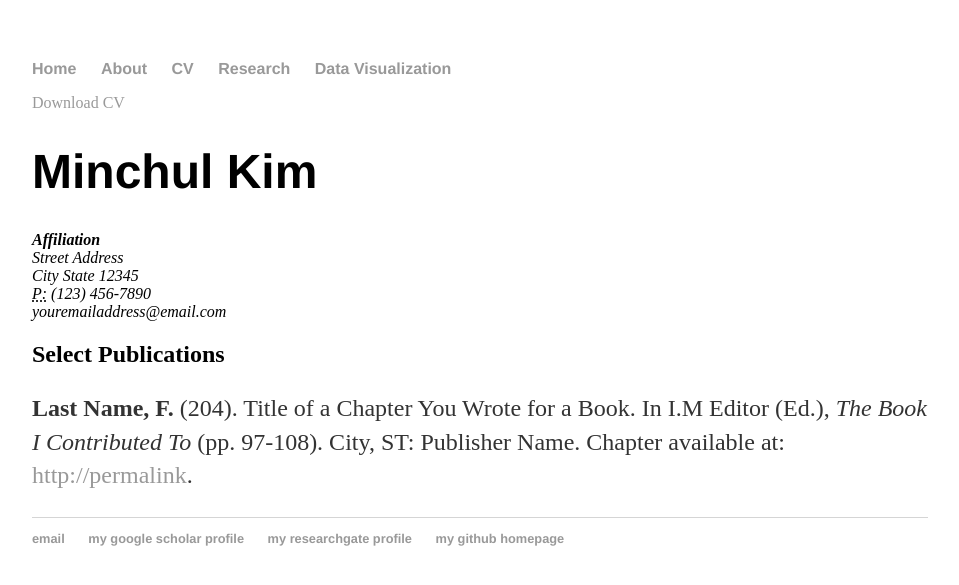
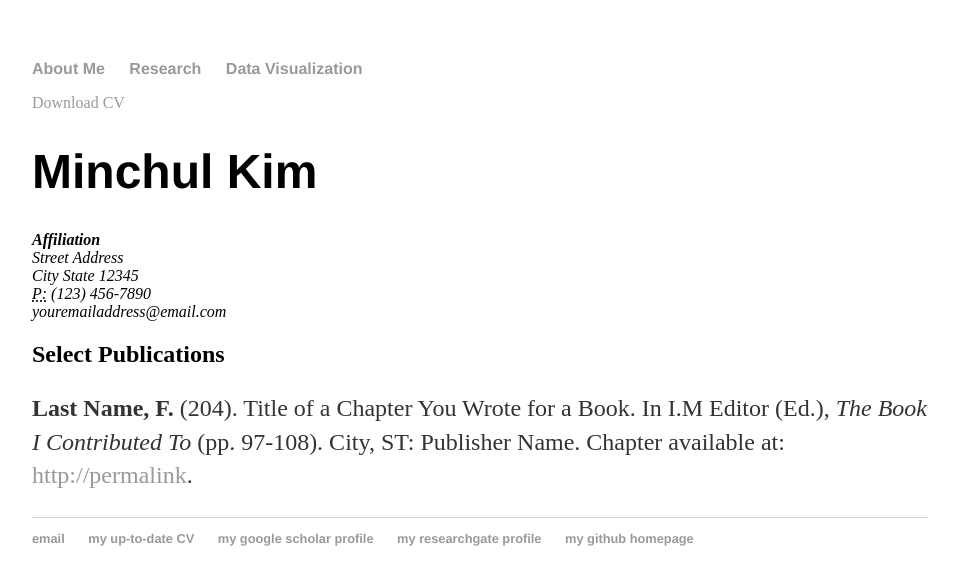
Before and after one commit to minchulkim-phd/minchulkim, a Jekyll site: the page built from cv/index.html, in a window 1280 px wide. Shown: the top 585 px of the page, without its empty margins (160-1119 px from the left). Built offline with Jekyll 4.4.1, drawn with Linux system fonts in a browser that asks for light colours.

Commit message:
Update default.html

```diff
--- a/_layouts/default.html
+++ b/_layouts/default.html
@@ -8,9 +8,7 @@
 		<body>
 			<nav>
 	    		<ul>
-				<li><a href="/">Home</a></li>
-				<li><a href="/about">About</a></li>
-				<li><a href="/cv">CV</a></li>
+				<li><a href="/">About Me</a></li>
 				<li><a href="/research">Research</a></li>
 				<li><a href="/datavisaulization">Data Visualization</a></li>
 	    		</ul>
@@ -23,6 +21,7 @@
 			<footer>
 	    		<ul>
 				<li><a href="mailto:minchulkim.phd@gmail.com">email</a></li>
+				<li><a href="https://drive.google.com/file/d/1Zqw9xqRgU81EpCHgJGPxwNIbrnAr99HO/view" class="download" title="Download My CV as PDF">my up-to-date CV</a></li>
 				<li><a href="https://scholar.google.com/citations?hl=en&user=NVXlSt0AAAAJ&view_op=list_works&authuser=4&sortby=pubdate">my google scholar profile</a></li>
 				<li><a href="https://www.researchgate.net/profile/Minchul_Kim7">my researchgate profile</a></li>
 				<li><a href="https://github.com/minchulkim-phd">my github homepage</a></li>
```
